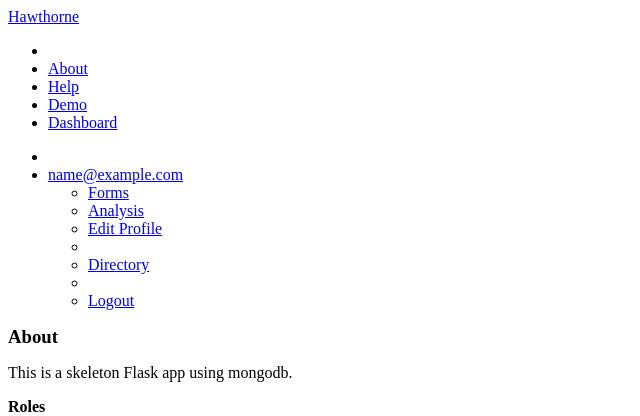
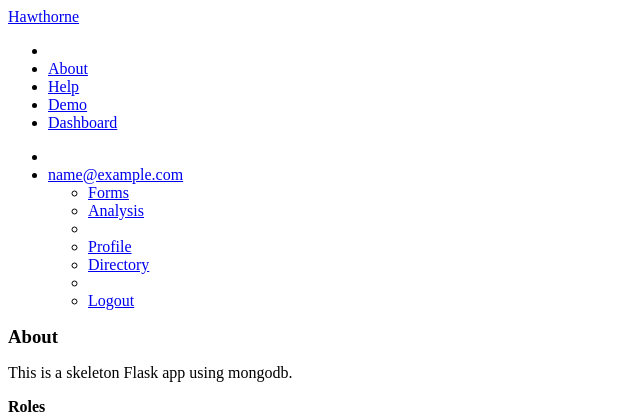
Before and after one commit to tymiles003/ivrhub, a Flask app: page /about in a window 1280 px wide. Shown: the top 416 px of the page, without its empty margins (0-640 px from the left). Run offline with Flask 2, Linux system fonts and the light colour scheme; the visitor is signed in with stand-in values (Sample User, id 1); parts of the project's set-up code (start-up, migrations or seed data) failed here and were passed over; some libraries are stand-ins or nearby versions.

Commit message:
tweaks dropdown formatting

```diff
--- a/serve/templates/layout.html
+++ b/serve/templates/layout.html
@@ -89,9 +89,9 @@
               <ul class='dropdown-menu'>
                 <li><a href="#"><i class='icon-list-alt'></i> Forms</a></li>
                 <li><a href="#"><i class='icon-signal'></i> Analysis</a></li>
-                <li><a href="{{ url_for('profile') }}"><i class='icon-user'></i> Edit Profile</a></li>
+                <li class='divider'></li>
+                <li><a href="{{ url_for('profile') }}"><i class='icon-user'></i> Profile</a></li>
                 {% if session.admin_rights %}
-                <li class='divider'></li>
                 <li><a href="{{ url_for('directory') }}"><i class='icon-book'></i> Directory</a></li>
                 {% endif %}
 
```
